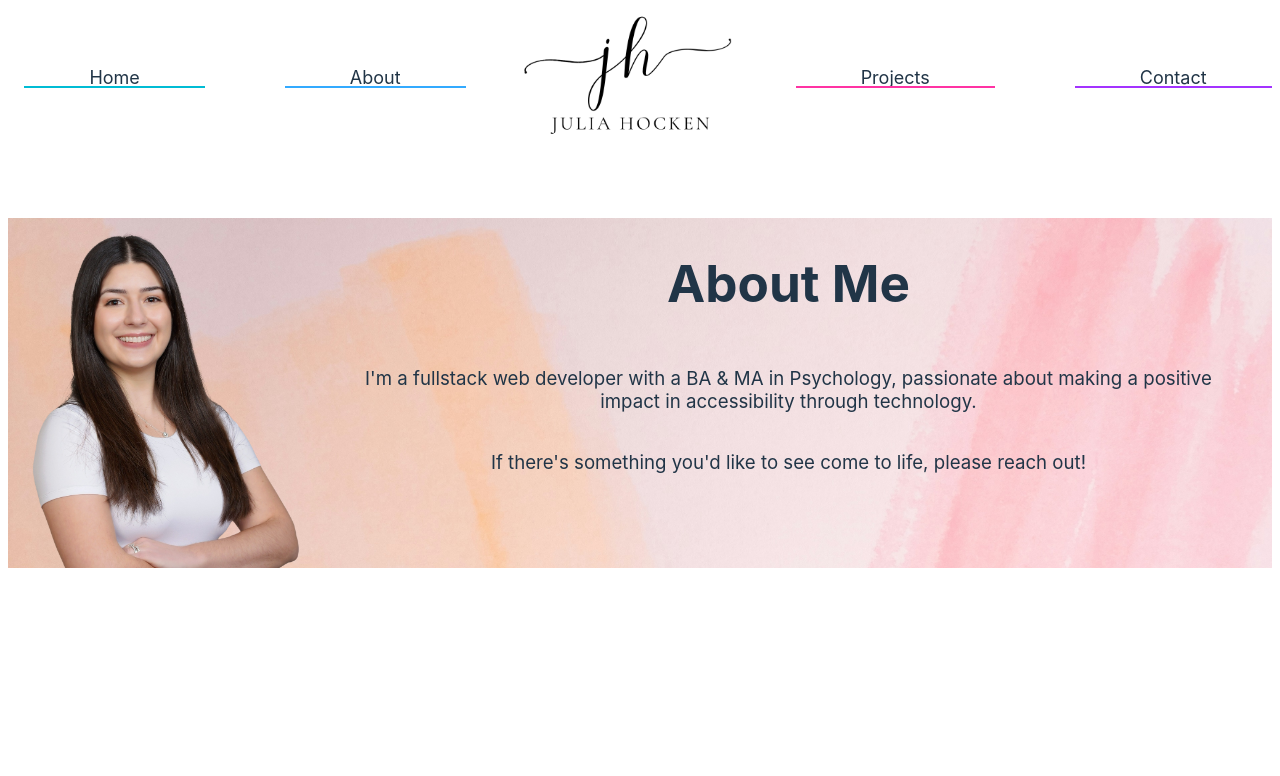
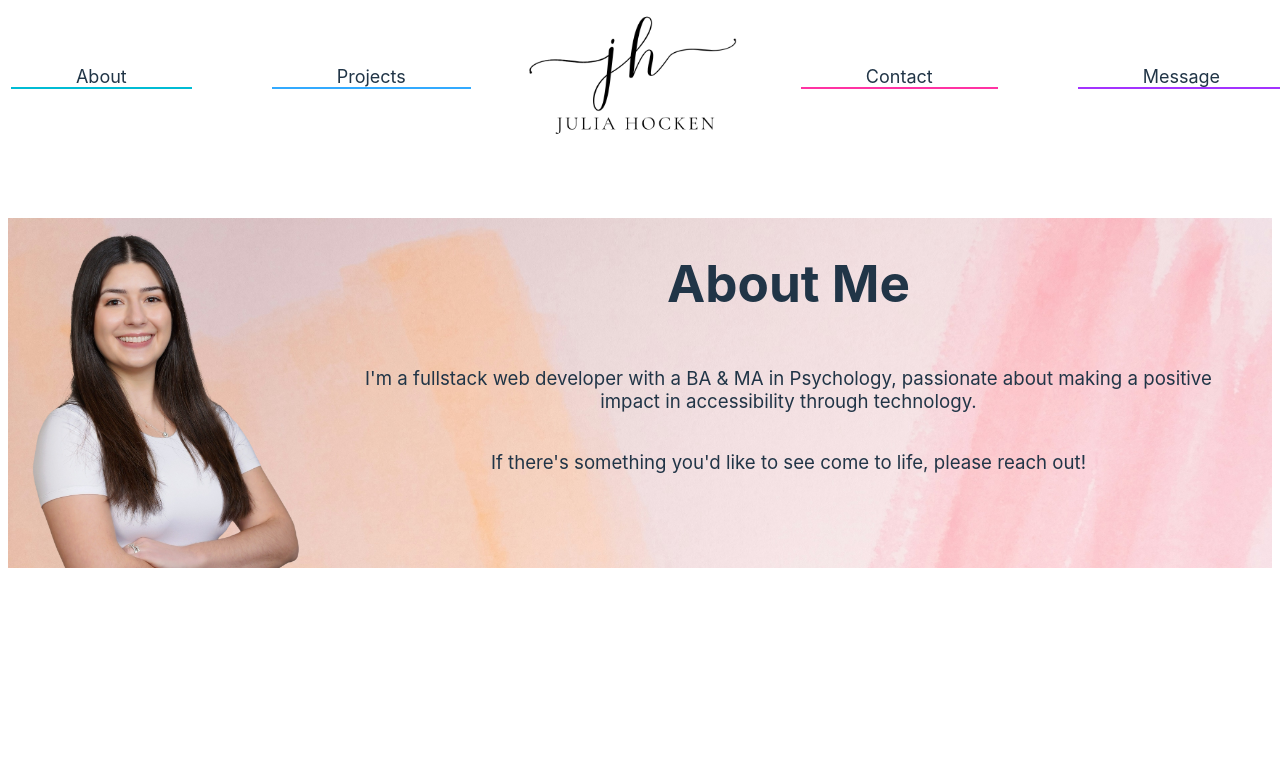
Before and after one commit to juhock/juPortfolioSite, a React (Vite) app: page / in a window 1280 px wide. Shown: the top 776 px of the page. Built offline with nearby package versions, Linux system fonts and the light colour scheme.

Commit message:
site complete in aesthetics, this commit is before changes to ids

```diff
--- a/src/App.jsx
+++ b/src/App.jsx
@@ -10,8 +10,8 @@ import ContactForm from "./ContactForm";
 function App() {
   return (
     <div className="main">
-      <div id="homeClick"></div>
-      <div className="aboutSection" id="aboutClick">
+      <div id="aboutMe"></div>
+      <div className="aboutSection">
         <img src={profile} alt="Picture of Julia Hocken" id="profilePicture" />
         <div className="aboutTextAll">
           <h1>About Me </h1>
@@ -26,7 +26,7 @@ function App() {
           </p>
         </div>
       </div>
-      <div className="projectsSection" id="projectsClick">
+      <div className="projectsSection" id="myProjects">
         <h1 id="projectTitle">Recent Projects</h1>
         <div className="icons">
           <ul className="links">
@@ -58,7 +58,7 @@ function App() {
         </div>
       </div>
 
-      <div className="contactSection" id="contactClick">
+      <div className="contactSection" id="contactInfo">
         <h1 id="contactTitle">Contact Me</h1>
         <div>
           <ul className="links">
@@ -85,7 +85,9 @@ function App() {
           </ul>
         </div>
       </div>
-      <ContactForm />
+      <div id="messageMe">
+        <ContactForm />
+      </div>
     </div>
   );
 }
--- a/src/Navbar.css
+++ b/src/Navbar.css
@@ -22,8 +22,9 @@ a {
 
 .items {
   font-size: 18px;
-  padding: 0px 65px 0px 65px;
+  padding: 0px 65px 2px 65px;
   margin: 40px;
+
   cursor: pointer;
   transition: color 0.3s ease-in-out;
   position: relative;
--- a/src/Navbar.jsx
+++ b/src/Navbar.jsx
@@ -6,26 +6,26 @@ function Navbar() {
     <nav className="navbar">
       <ul className="navbarList">
         <li className="items" id="home">
-          <a className="nav_link" href="#homeClick">
-            Home
+          <a className="nav_link" href="#aboutMe">
+            About
           </a>
         </li>
         <li className="items" id="about">
-          <a className="nav_link" href="#aboutClick">
-            About
+          <a className="nav_link" href="#myProjects">
+            Projects
           </a>
         </li>
         <li id="nameLogo">
           <img src={navlogo} height={200} width={300} alt="Logo" id="logo" />
         </li>
         <li className="items" id="projects">
-          <a className="nav_link" href="#projectsClick">
-            Projects
+          <a className="nav_link" href="#contactInfo">
+            Contact
           </a>
         </li>
         <li className="items" id="contact">
-          <a className="nav_link" href="#contactClick">
-            Contact
+          <a className="nav_link" href="#messageMe">
+            Message
           </a>
         </li>
       </ul>
```
